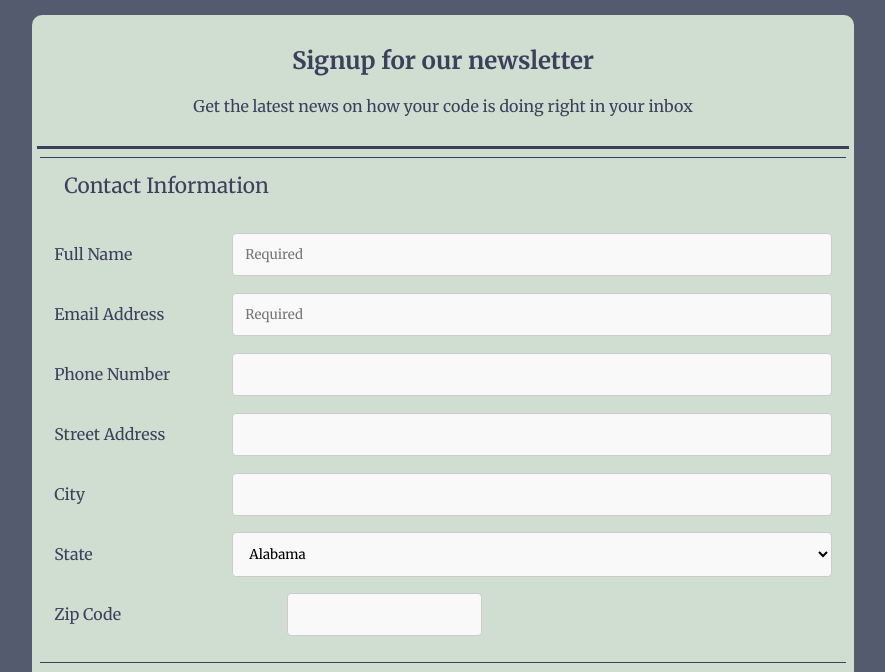
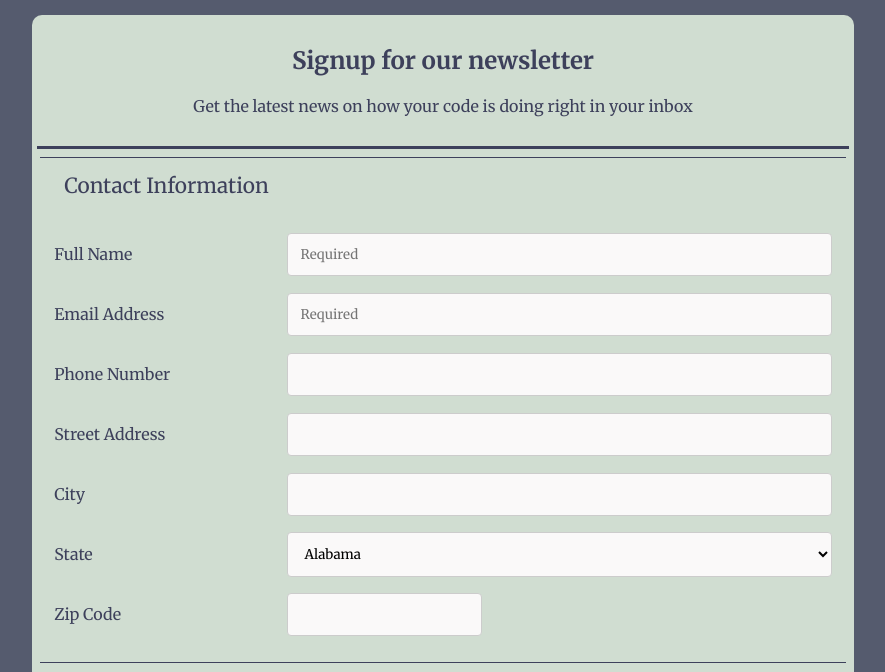
Before and after one commit to jakeowens93/treehouse-project-3, a plain HTML site: page index.html in a window 1280 px wide. Shown: the part 98-770 px from the top of the page, without its empty margins (197-1082 px from the left). Drawn offline with Linux system fonts and the light colour scheme.

Commit message:
Zipcode box adjust

```diff
--- a/css/styles.css
+++ b/css/styles.css
@@ -51,6 +51,16 @@ label{
   box-sizing: border-box;
   resize: vertical;
   transition: all 0.2s ease-in;
+}
+.contact input,
+.contact select {
+  flex-basis: 70%;
+}
+.contact label{
+  flex-basis: 30%;
+}
+#zip{
+  width: 50%;
 }
 input:focus, textarea:focus{
   border-bottom: 10px solid #DD7255 !important;
--- a/index.html
+++ b/index.html
@@ -99,7 +99,7 @@
 
       </div>
       <div class="inputfield zip">
-        <label for="zip">Zip Code</label>
+        <label for="zip">Zip Code</label><br>
         <input type="text" id="zip" name="user_zip">
       </div>
       </fieldset>
```
